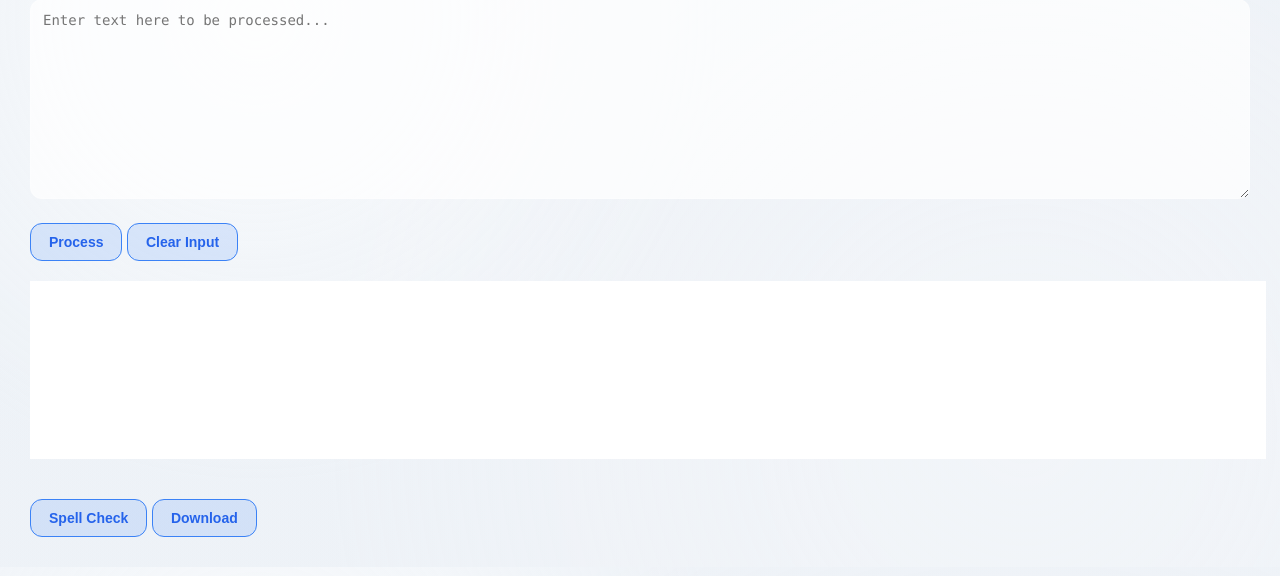
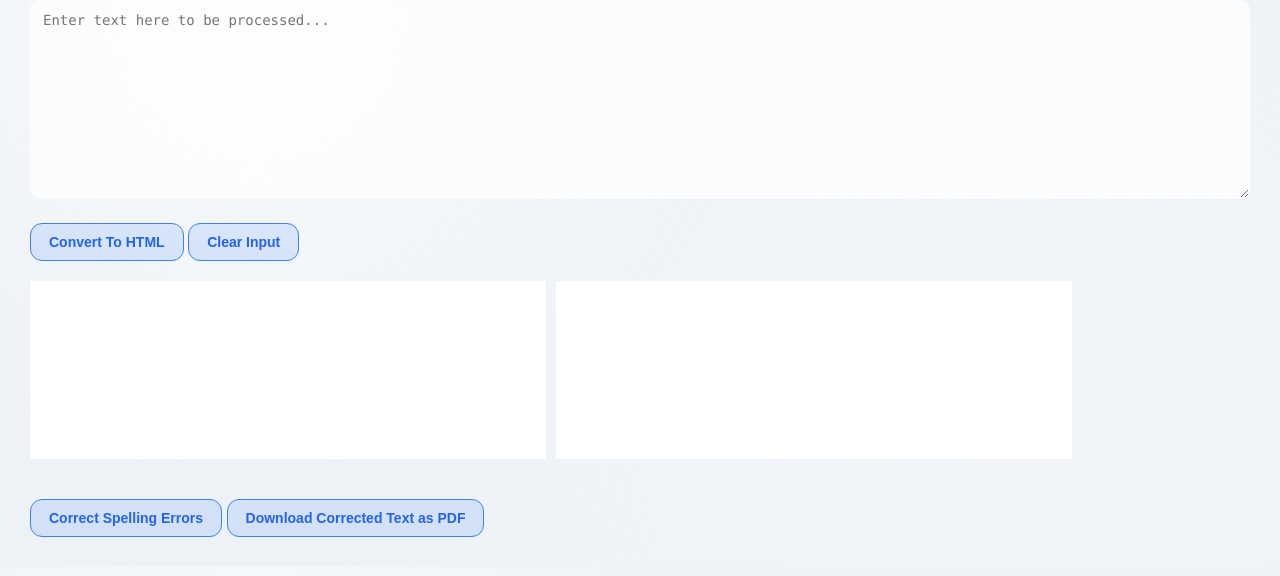
Before and after one commit to akshay-moolath/Marky, a FastAPI app: page / in a window 1280 px wide. Shown: the part 119-695 px from the top of the page. Run offline with FastAPI, Linux system fonts and the light colour scheme; some libraries are stand-ins or nearby versions.

```diff
--- a/app/functions.py
+++ b/app/functions.py
@@ -23,13 +23,17 @@ def markdown_to_html(md_text: str) -> str:
 
 def corrector(html: str) -> str:
     soup = BeautifulSoup(html, "html.parser")
+
     for element in soup.descendants:
         if isinstance(element, NavigableString):
+            if element.strip():
                 original_text = str(element)
-                if original_text.isspace():
-                     continue
-                corrected = spellcheck(original_text)
+                corrected = " "+ spellcheck(original_text)
+                if original_text:
+                    if original_text[0].isupper():
+                        corrected = corrected[1].upper() + corrected[2:]
                 element.replace_with(corrected)
+
     return str(soup)
 
 def spellcheck(plain: str) -> str:
--- a/main.py
+++ b/main.py
@@ -19,6 +19,6 @@ async def render(md: str = Form(...)):
     return HTMLResponse(content=html, status_code=200)
 
 @app.post("/correct")
-async def correct_endpoint(body: str = Body(..., media_type="text/plain")):
-    corrected_html = corrector(body)
+async def correct_endpoint(html: str = Body(..., media_type="text/plain")):
+    corrected_html = corrector(html)
     return JSONResponse(content={"corrected_html": corrected_html})
--- a/static/index.html
+++ b/static/index.html
@@ -8,23 +8,24 @@
 
 </head>
 <body>
+            <script src="https://cdnjs.cloudflare.com/ajax/libs/html2pdf.js/0.10.1/html2pdf.bundle.min.js"></script>
             <script src="/static/scripts.js"></script>
             <h1>Marky Editor</h1>
             <p class="lead">Markdown to HTML converter.</p><hr>
             <textarea id="inputBox" placeholder="Enter text here to be processed..." rows="10" cols="50"></textarea><br><br>
             <div class = "button-container-1">
-                <button id="processButton" onclick = "render()">Process</button>
+                <button id="processButton" onclick = "render()">Convert To HTML</button>
                 <button id="clear-text" onclick = "clearText()">Clear Input</button><br></br>
             </div>
-
-            <div id="preview-box" class="preview-box"
-     style="border:2px solid hsl(0, 0%, 100%); min-height:150px; width:99%; padding:12px; background:#fff;">
+            <div class="float-container">
+    <div id="preview-box" class="box float-left"></div>
+    <div id ="corrected-box" class="box float-left"></div>
+    <div style="clear: both;"></div>
 </div>
-
-            <br><br>
+ <br><br>
             <div class="button-container-2">
-                <button id ="correct-text" onclick="correctPreviewText()" >Spell Check</button>
-                <button id = "download-text" onclick="downloadPreviewText()">Download</button>
+                <button id ="correct-text" onclick="correctPreviewText()" >Correct Spelling Errors</button>
+                <button id = "download-text" onclick="downloadCorrectedAsPdf()">Download Corrected Text as PDF</button>
             </div>
 
 
--- a/static/scripts.js
+++ b/static/scripts.js
@@ -10,8 +10,8 @@ async function render()
             body: new URLSearchParams({ 'md': inputText })
         });
 
-        const rawHtmlText = await response.text();
-        previewBox.innerHTML = rawHtmlText;
+        previewBox.innerHTML = await response.text();
+
 
 }
 
@@ -21,6 +21,7 @@ async function render()
   //correcting text in the previw box
         async function correctPreviewText() {
             const preview = document.getElementById("preview-box");
+            const corrected = document.getElementById("corrected-box");
             const html = preview.innerHTML.trim();
 
             const response = await fetch("/correct", {
@@ -29,28 +30,36 @@ async function render()
             body: html
             });
             const data = await response.json();
-            preview.innerHTML = data.corrected_html;
+            corrected.innerHTML = data.corrected_html;
             }
 
 
 
 
 //downloading the preview text
-        function downloadPreviewText(){
-            const text = document.getElementById("preview-box").innerText.trim();
-            const blob = new Blob([text], {type:"text/plain"});
-            const url = URL.createObjectURL(blob);
-            const a = document.createElement("a");
-            a.href = url;
-            a.download = "html_preview.txt";
-            document.body.appendChild(a);
-            a.click();
-            URL.revokeObjectURL(url);
-            document.body.removeChild(a);
-        }
+function downloadCorrectedAsPdf() {
+    const element = document.getElementById('corrected-box');
+    const oldWidth = element.style.width;
+    element.style.width = "800px";
+    element.style.maxWidth = "none";
+
+    const opt = {
+        margin: 0.5,
+        filename: 'corrected_document.pdf',
+        image: { type: 'jpeg', quality: 0.98 },
+        html2canvas: { scale: 2 },
+        jsPDF: { unit: 'in', format: 'letter', orientation: 'portrait' },
+        pagebreak: { mode: 'css' }
+    };
+
+    html2pdf().set(opt).from(element).save().then(() => {
+        element.style.width = oldWidth;
+        element.style.maxWidth = "";
+    });
+}
 
 
-     function clearText(){
+    function clearText(){
             document.getElementById("inputBox").value = "";
             document.getElementById("preview-box").innerHTML = "";
         }
--- a/static/styles.css
+++ b/static/styles.css
@@ -132,3 +132,16 @@
         @media(max-width:900px){
             .two-col{ grid-template-columns: 1fr; }
         }
+        .box {
+    border:2px
+    solid hsl(0, 0%, 100%);
+     min-height:150px;
+     width:40%; padding:12px;
+     background:#fff;
+}
+
+.float-left {
+    /* The key to pulling the boxes onto the same line */
+    float: left;
+    margin-right: 10px;
+}
```
